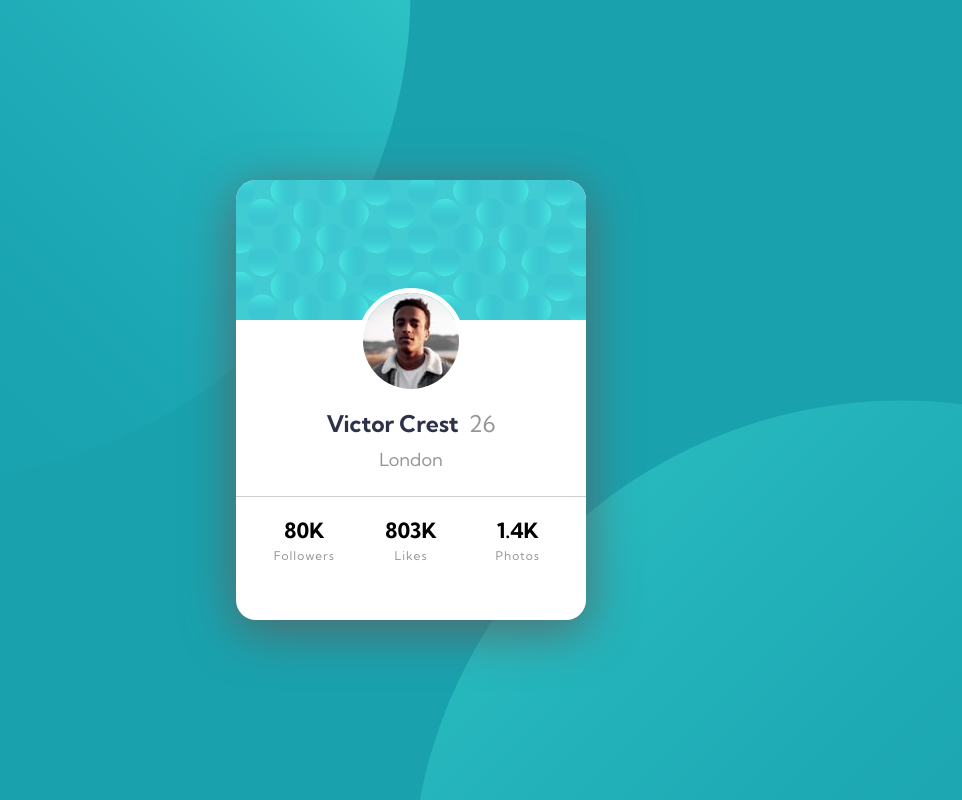
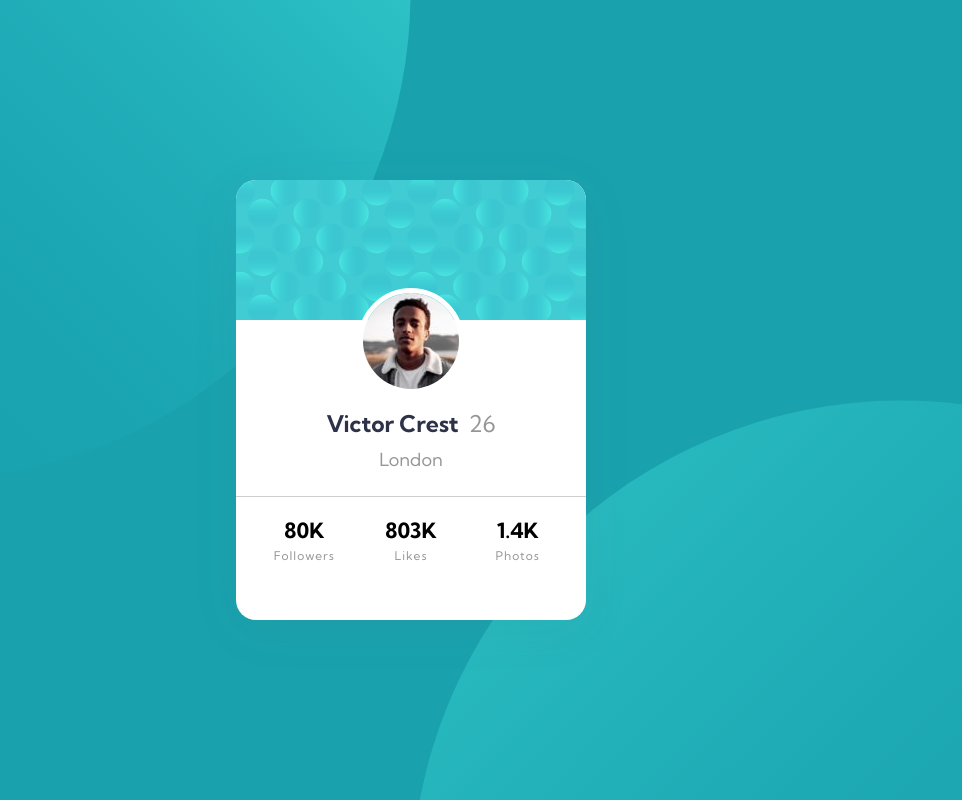
Before and after one commit to GauravBaghel70/profile-card-component, a plain HTML site: page index.html in a window 1280 px wide. Shown: the whole page, without its empty margins (229-1191 px from the left). Drawn offline with Linux system fonts and the light colour scheme.

```diff
--- a/styles.css
+++ b/styles.css
@@ -36,7 +36,7 @@ body{
     margin: 30px 30px;
     border-radius: 20px;
     overflow: hidden;
-    box-shadow: 0px 10px 50px 1px rgba(94, 93, 93, 0.826);
+    box-shadow: 0px 10px 50px 1px rgba(94, 93, 93, 0.064);
 }
 .down-content{
     margin-top: 20px;
```
